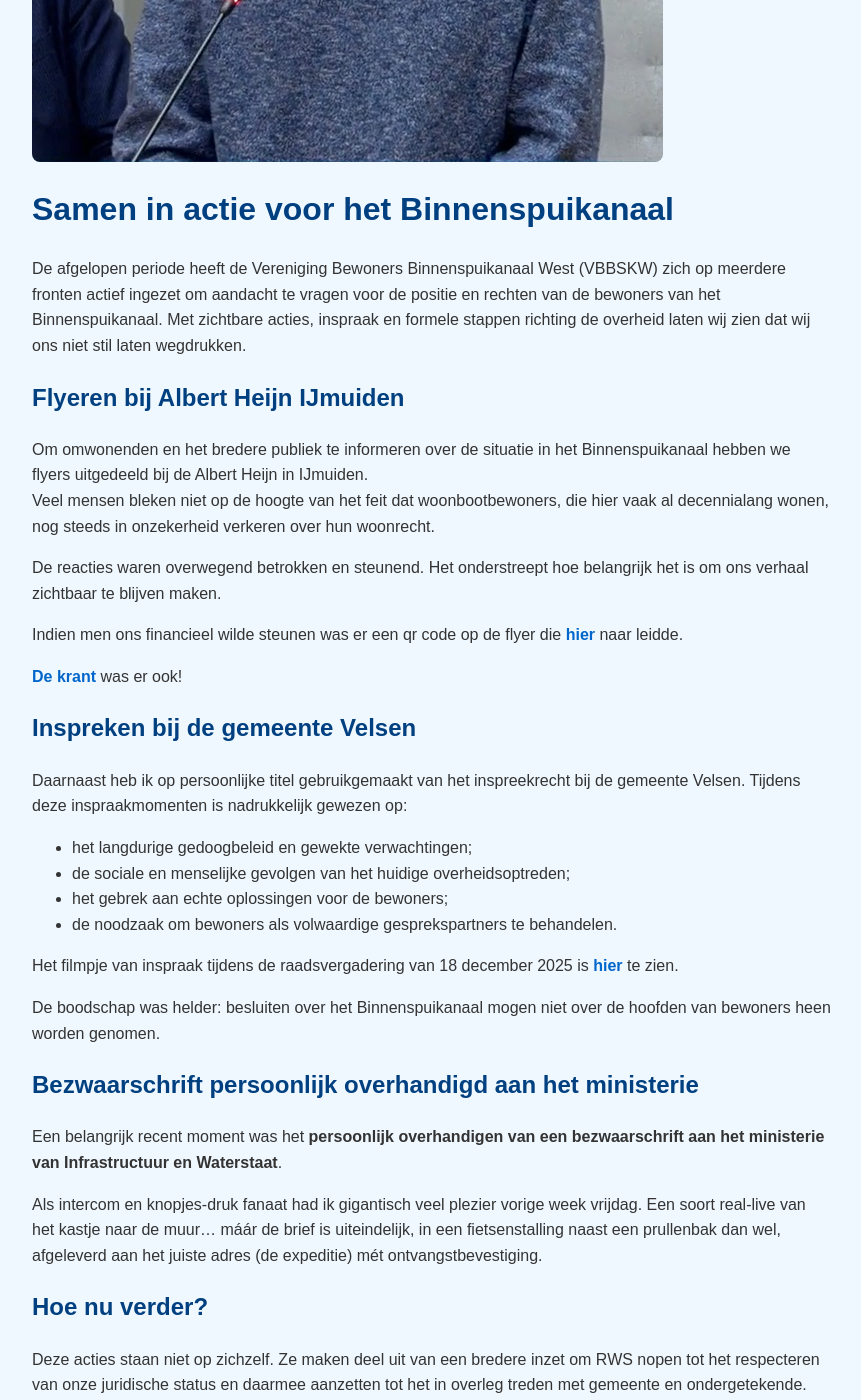
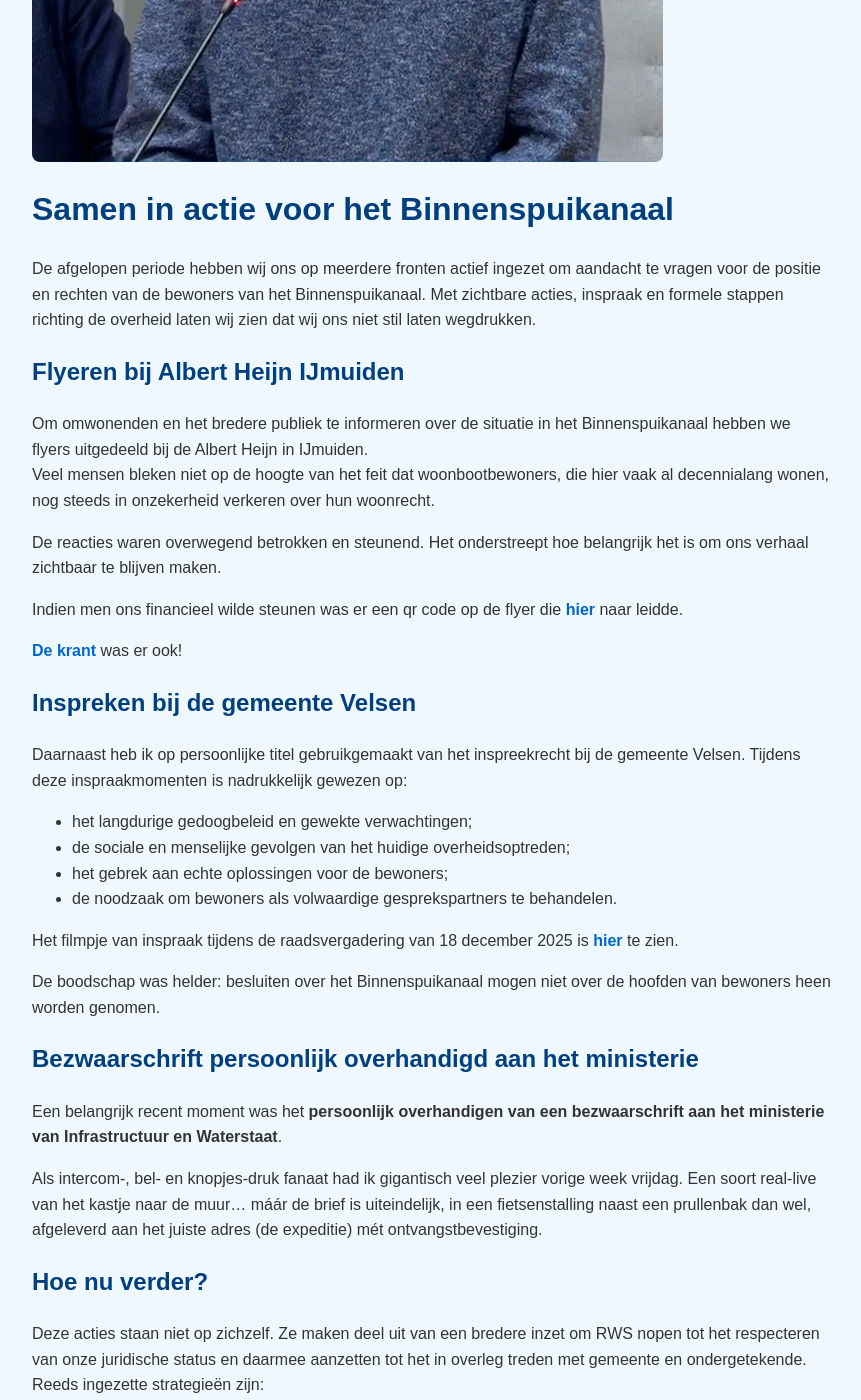
Before and after one commit to Klikblitser/VBBSKW, a Jekyll site: the page built from _posts2/2026-01-06-In de bres voor ons recht.md, in a window 1280 px wide and 1400 px high, scrolled down 537 px. Shown: the whole window, without its empty margins (208-1069 px from the left). Built offline with Jekyll 4.4.1, drawn with Linux system fonts in a browser that asks for light colours.

Commit message:
tekstaanpassing

```diff
--- a/_posts2/2026-01-06-In de bres voor ons recht.md
+++ b/_posts2/2026-01-06-In de bres voor ons recht.md
@@ -20,7 +20,7 @@
 
 # Samen in actie voor het Binnenspuikanaal
 
-De afgelopen periode heeft de Vereniging Bewoners Binnenspuikanaal West (VBBSKW) zich op meerdere fronten actief ingezet om aandacht te vragen voor de positie en rechten van de bewoners van het Binnenspuikanaal. Met zichtbare acties, inspraak en formele stappen richting de overheid laten wij zien dat wij ons niet stil laten wegdrukken.
+De afgelopen periode hebben wij ons op meerdere fronten actief ingezet om aandacht te vragen voor de positie en rechten van de bewoners van het Binnenspuikanaal. Met zichtbare acties, inspraak en formele stappen richting de overheid laten wij zien dat wij ons niet stil laten wegdrukken.
 
 ## Flyeren bij Albert Heijn IJmuiden
 
@@ -50,7 +50,7 @@
 
 Een belangrijk recent moment was het **persoonlijk overhandigen van een bezwaarschrift aan het ministerie van Infrastructuur en Waterstaat**.
 
-Als intercom en knopjes-druk fanaat had ik gigantisch veel plezier vorige week vrijdag. Een soort real-live van het kastje naar de muur... máár de brief is uiteindelijk, in een fietsenstalling naast een prullenbak dan wel, afgeleverd aan het juiste adres (de expeditie) mét ontvangstbevestiging.
+Als intercom-, bel- en knopjes-druk fanaat had ik gigantisch veel plezier vorige week vrijdag. Een soort real-live van het kastje naar de muur... máár de brief is uiteindelijk, in een fietsenstalling naast een prullenbak dan wel, afgeleverd aan het juiste adres (de expeditie) mét ontvangstbevestiging.
 
 ## Hoe nu verder?
 
```
